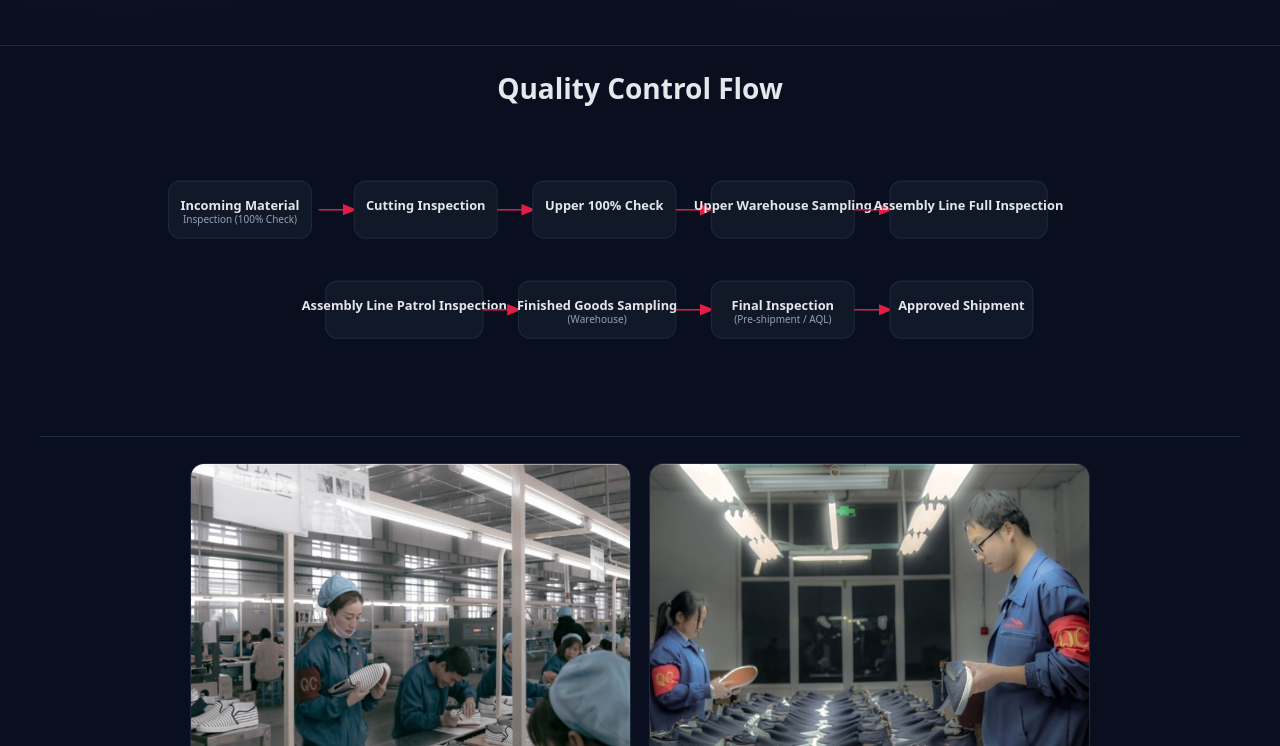
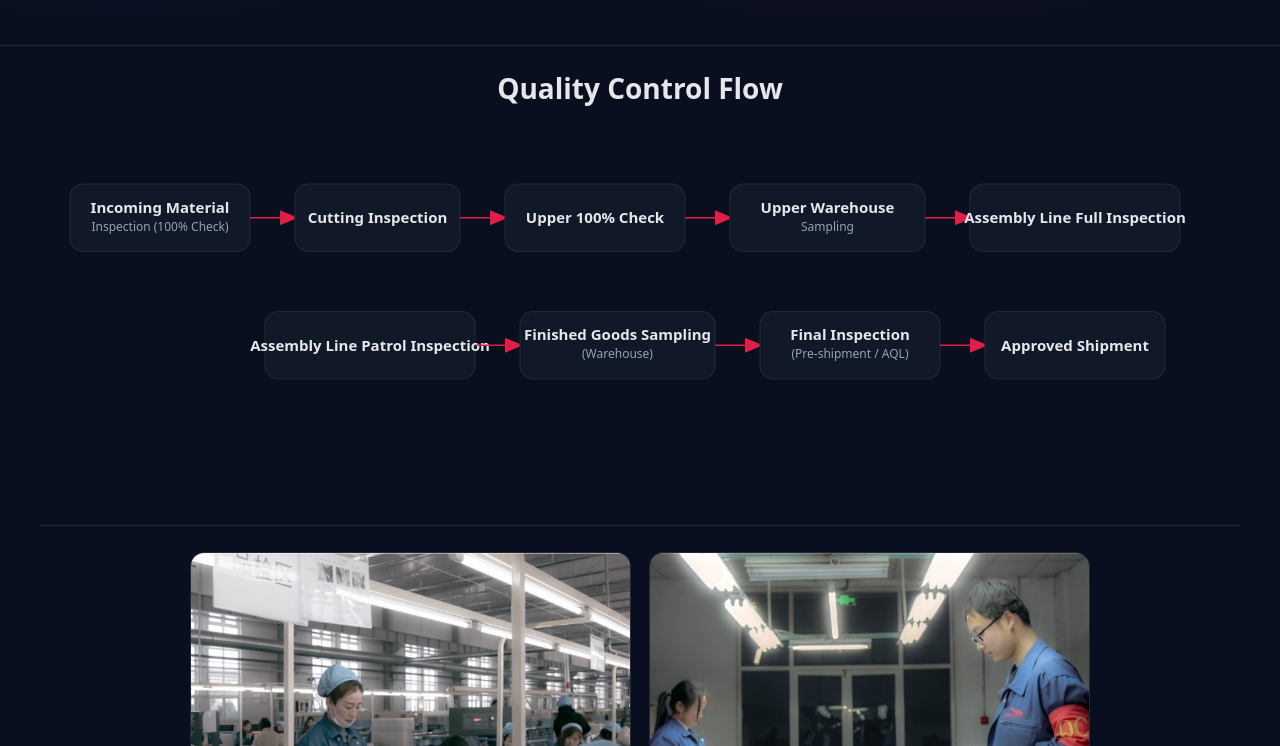
Before and after one commit to m-xia3/seg-site, a website: page expertise-qc.html in a window 1280 px wide. Shown: the part 213-959 px from the top of the page. Drawn offline with Linux system fonts and the light colour scheme.

Commit message:
Update expertise-qc.html

```diff
--- a/expertise-qc.html
+++ b/expertise-qc.html
@@ -27,7 +27,7 @@
     .hero{padding:42px 0 22px;
       background:radial-gradient(800px 360px at 70% -10%, rgba(225,29,72,.12), transparent 55%),
       radial-gradient(600px 320px at 10% -5%, rgba(59,130,246,.10), transparent 60%);}
-    .title{font-size:40px;line-height:1.15;margin:0 0 10px}
+    .title{font-size:40px;line-height:1.15;margin:0 0 10px;text-align:center}
     .lead{color:var(--muted);max-width:68ch;margin:0 auto;text-align:center}
 
     .bar{height:1px;background:var(--line);margin:26px 0}
@@ -61,61 +61,62 @@
 
   <main class="container">
     <!-- 流程图 -->
-    <h2 class="title" style="font-size:28px;text-align:center;margin-bottom:20px">Quality Control Flow</h2>
-    <svg viewBox="0 0 1400 400" xmlns="http://www.w3.org/2000/svg" role="img" aria-label="QC Flow" style="display:block;margin:0 auto;max-width:1000px">
+    <h2 class="title" style="font-size:28px;margin-bottom:20px">Quality Control Flow</h2>
+    <svg viewBox="0 0 1600 500" xmlns="http://www.w3.org/2000/svg" role="img" aria-label="QC Flow" style="display:block;margin:0 auto;max-width:1200px">
       <style>
-        .node{fill:var(--card);stroke:var(--line);stroke-width:1.5;rx:16;ry:16}
-        .text{font:600 18px system-ui,-apple-system,Segoe UI,Roboto,"Helvetica Neue",Arial;fill:var(--text)}
-        .sub{font:14px system-ui,-apple-system,Segoe UI,Roboto,"Helvetica Neue",Arial;fill:var(--muted)}
+        .node{fill:var(--card);stroke:var(--line);stroke-width:1.5;rx:18;ry:18}
+        .text{font:600 20px system-ui,-apple-system,Segoe UI,Roboto,"Helvetica Neue",Arial;fill:var(--text)}
+        .sub{font:16px system-ui,-apple-system,Segoe UI,Roboto,"Helvetica Neue",Arial;fill:var(--muted)}
         .arrow{stroke:var(--accent);stroke-width:2;marker-end:url(#arrowHead)}
       </style>
       <defs>
-        <marker id="arrowHead" markerWidth="10" markerHeight="10" refX="8" refY="4" orient="auto">
-          <path d="M0,0 L10,4 L0,8 Z" fill="var(--accent)"/>
+        <marker id="arrowHead" markerWidth="12" markerHeight="12" refX="10" refY="5" orient="auto">
+          <path d="M0,0 L12,5 L0,10 Z" fill="var(--accent)"/>
         </marker>
       </defs>
 
-      <!-- Row -->
+      <!-- Row 1 -->
       <g transform="translate(40,80)">
-        <rect class="node" width="200" height="80"/>
-        <text class="text" x="100" y="36" text-anchor="middle" dominant-baseline="middle">Incoming Material</text>
-        <text class="sub" x="100" y="58" text-anchor="middle">Inspection (100% Check)</text>
-        <line class="arrow" x1="210" y1="40" x2="260" y2="40"/>
+        <rect class="node" width="240" height="90"/>
+        <text class="text" x="120" y="38" text-anchor="middle">Incoming Material</text>
+        <text class="sub" x="120" y="62" text-anchor="middle">Inspection (100% Check)</text>
+        <line class="arrow" x1="240" y1="45" x2="300" y2="45"/>
 
-        <rect class="node" x="260" width="200" height="80"/>
-        <text class="text" x="360" y="36" text-anchor="middle" dominant-baseline="middle">Cutting Inspection</text>
-        <line class="arrow" x1="460" y1="40" x2="510" y2="40"/>
+        <rect class="node" x="300" width="220" height="90"/>
+        <text class="text" x="410" y="52" text-anchor="middle">Cutting Inspection</text>
+        <line class="arrow" x1="520" y1="45" x2="580" y2="45"/>
 
-        <rect class="node" x="510" width="200" height="80"/>
-        <text class="text" x="610" y="36" text-anchor="middle" dominant-baseline="middle">Upper 100% Check</text>
-        <line class="arrow" x1="710" y1="40" x2="760" y2="40"/>
+        <rect class="node" x="580" width="240" height="90"/>
+        <text class="text" x="700" y="52" text-anchor="middle">Upper 100% Check</text>
+        <line class="arrow" x1="820" y1="45" x2="880" y2="45"/>
 
-        <rect class="node" x="760" width="200" height="80"/>
-        <text class="text" x="860" y="36" text-anchor="middle" dominant-baseline="middle">Upper Warehouse Sampling</text>
-        <line class="arrow" x1="960" y1="40" x2="1010" y2="40"/>
+        <rect class="node" x="880" width="260" height="90"/>
+        <text class="text" x="1010" y="38" text-anchor="middle">Upper Warehouse</text>
+        <text class="sub" x="1010" y="62" text-anchor="middle">Sampling</text>
+        <line class="arrow" x1="1140" y1="45" x2="1200" y2="45"/>
 
-        <rect class="node" x="1010" width="220" height="80"/>
-        <text class="text" x="1120" y="36" text-anchor="middle" dominant-baseline="middle">Assembly Line Full Inspection</text>
+        <rect class="node" x="1200" width="280" height="90"/>
+        <text class="text" x="1340" y="52" text-anchor="middle">Assembly Line Full Inspection</text>
       </g>
 
       <!-- Row 2 -->
-      <g transform="translate(260,220)">
-        <rect class="node" width="220" height="80"/>
-        <text class="text" x="110" y="36" text-anchor="middle" dominant-baseline="middle">Assembly Line Patrol Inspection</text>
-        <line class="arrow" x1="220" y1="40" x2="270" y2="40"/>
+      <g transform="translate(300,250)">
+        <rect class="node" width="280" height="90"/>
+        <text class="text" x="140" y="52" text-anchor="middle">Assembly Line Patrol Inspection</text>
+        <line class="arrow" x1="280" y1="45" x2="340" y2="45"/>
 
-        <rect class="node" x="270" width="220" height="80"/>
-        <text class="text" x="380" y="36" text-anchor="middle" dominant-baseline="middle">Finished Goods Sampling</text>
-        <text class="sub" x="380" y="58" text-anchor="middle">(Warehouse)</text>
-        <line class="arrow" x1="490" y1="40" x2="540" y2="40"/>
+        <rect class="node" x="340" width="260" height="90"/>
+        <text class="text" x="470" y="38" text-anchor="middle">Finished Goods Sampling</text>
+        <text class="sub" x="470" y="62" text-anchor="middle">(Warehouse)</text>
+        <line class="arrow" x1="600" y1="45" x2="660" y2="45"/>
 
-        <rect class="node" x="540" width="200" height="80"/>
-        <text class="text" x="640" y="36" text-anchor="middle" dominant-baseline="middle">Final Inspection</text>
-        <text class="sub" x="640" y="58" text-anchor="middle">(Pre-shipment / AQL)</text>
-        <line class="arrow" x1="740" y1="40" x2="790" y2="40"/>
+        <rect class="node" x="660" width="240" height="90"/>
+        <text class="text" x="780" y="38" text-anchor="middle">Final Inspection</text>
+        <text class="sub" x="780" y="62" text-anchor="middle">(Pre-shipment / AQL)</text>
+        <line class="arrow" x1="900" y1="45" x2="960" y2="45"/>
 
-        <rect class="node" x="790" width="200" height="80"/>
-        <text class="text" x="890" y="36" text-anchor="middle" dominant-baseline="middle">Approved Shipment</text>
+        <rect class="node" x="960" width="240" height="90"/>
+        <text class="text" x="1080" y="52" text-anchor="middle">Approved Shipment</text>
       </g>
     </svg>
 
```
